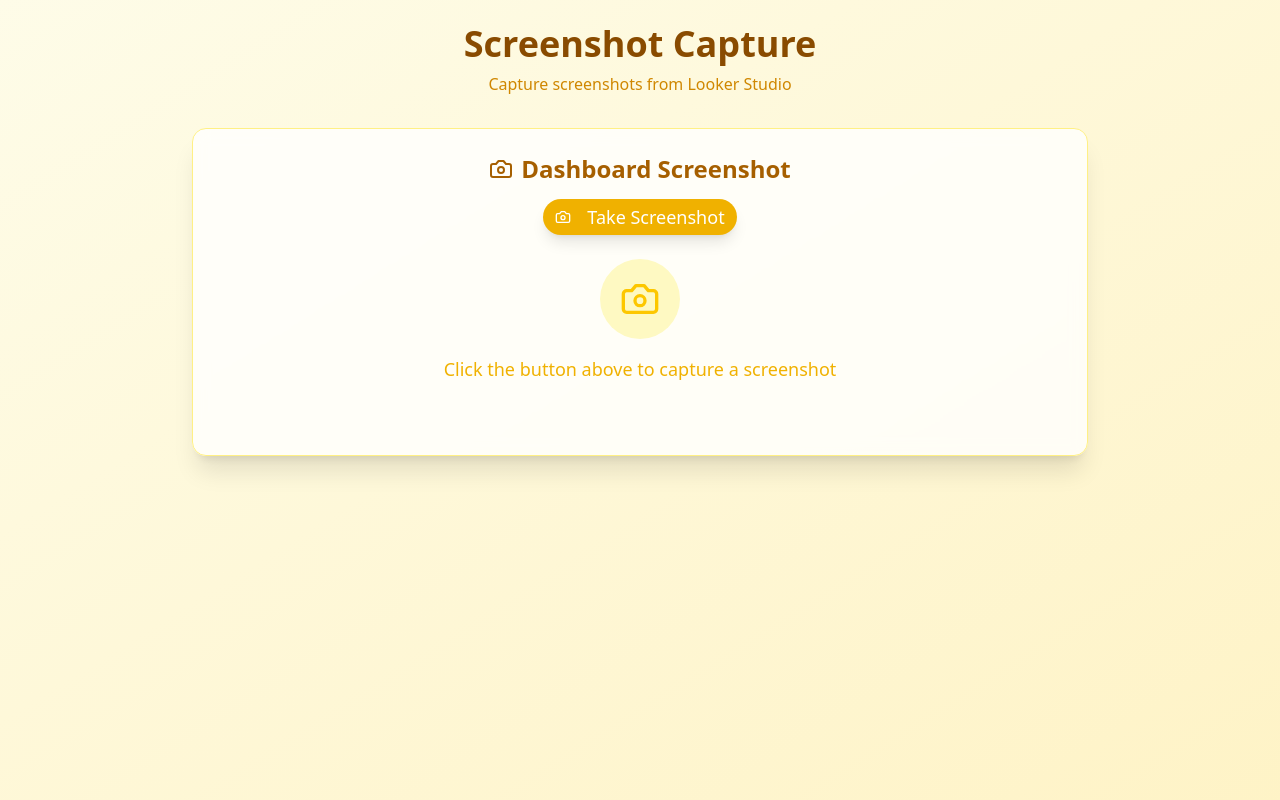
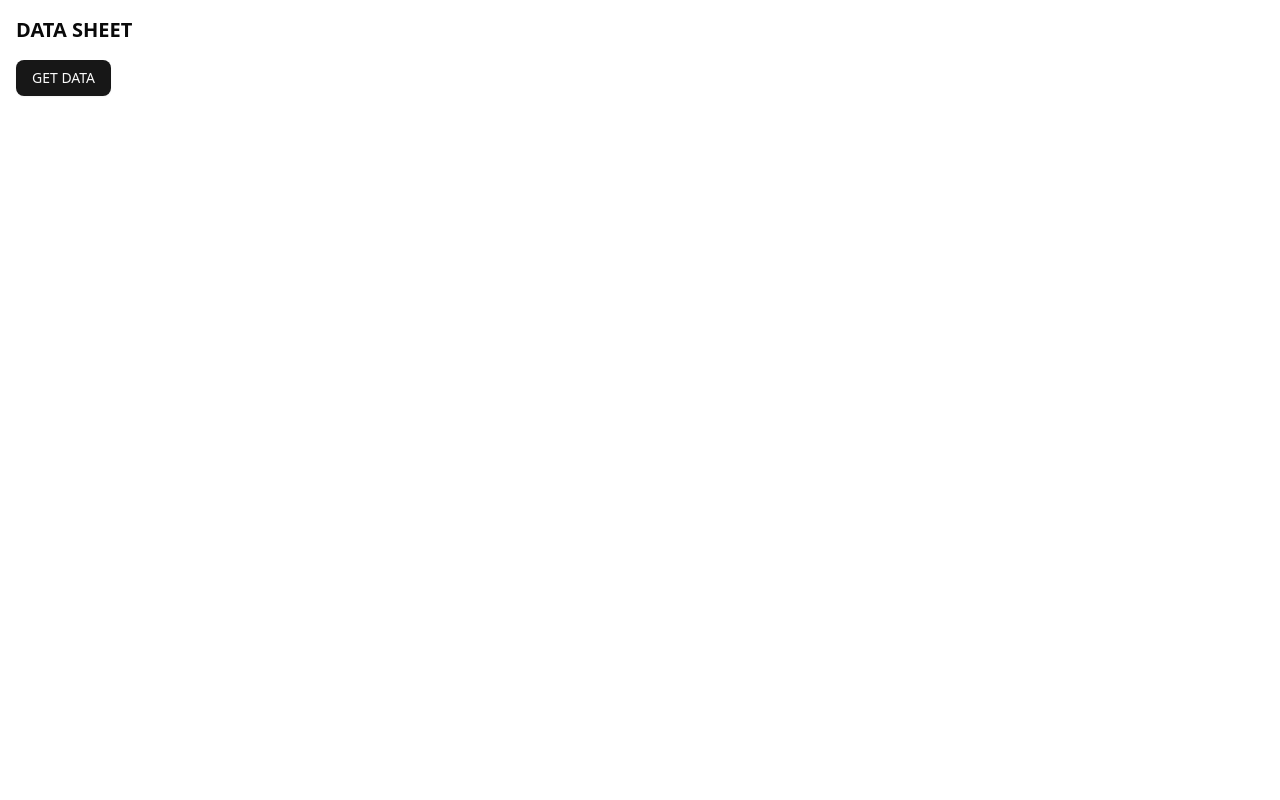
Before and after one commit to papinwit-l/automate_report_client, a React (Vite) app: page /data-sheet in a window 1280 px wide. Before the commit this address led to /. Built offline with nearby package versions, Linux system fonts and the light colour scheme.

Commit message:
overall summary table

```diff
--- a/package.json
+++ b/package.json
@@ -15,11 +15,13 @@
     "@radix-ui/react-tabs": "^1.1.9",
     "@tailwindcss/vite": "^4.1.4",
     "axios": "^1.10.0",
+    "chart.js": "^4.5.0",
     "class-variance-authority": "^0.7.1",
     "clsx": "^2.1.1",
     "embla-carousel-react": "^8.6.0",
     "lucide-react": "^0.503.0",
     "react": "^18.2.0",
+    "react-chartjs-2": "^5.3.0",
     "react-dom": "^18.2.0",
     "react-router-dom": "^7.5.1",
     "tailwind-merge": "^3.2.0",
--- /dev/null
+++ b/src/pages/DataSheet.jsx
@@ -0,0 +1,200 @@
+import { Button } from "@/components/ui/button";
+import axios from "axios";
+import React from "react";
+
+function DataSheet() {
+  const [data, setData] = React.useState(null);
+  const [dataHeader, setDataHeader] = React.useState([]);
+  const [totalData, setTotalData] = React.useState({});
+  const [channelData, setChannelData] = React.useState({});
+  const [loading, setLoading] = React.useState(false);
+  const [error, setError] = React.useState(null);
+  const [metrics, setMetrics] = React.useState([
+    "Impressions",
+    "Reach",
+    "Clicks",
+    "Conversions",
+    "Spent",
+    "Post Engagement",
+    "Value",
+    "Count Lead",
+    "Count Walk",
+    "Count Book",
+  ]);
+
+  const handleGetData = async () => {
+    try {
+      setLoading(true);
+      setError(null);
+
+      const response = await axios.get(
+        "http://localhost:8000/data-sheets/overall-data"
+      );
+      const rawData = response.data.data;
+      const headers = rawData[0];
+      const dataRows = rawData.slice(1);
+
+      const dataObjects = dataRows.map((row) =>
+        Object.fromEntries(headers.map((header, index) => [header, row[index]]))
+      );
+
+      const cleanedData = dataObjects.map((entry) => {
+        const cleaned = { ...entry };
+        for (const key of metrics) {
+          cleaned[key] =
+            parseFloat(cleaned[key]?.toString().replace(/,/g, "")) || 0;
+        }
+        return cleaned;
+      });
+
+      setDataHeader(headers);
+      setData(cleanedData);
+
+      // Group by channel
+      const summaryByChannel = cleanedData.reduce((acc, item) => {
+        const channel = item.Channel || "Unknown";
+        if (!acc[channel]) {
+          acc[channel] = Object.fromEntries(metrics.map((m) => [m, 0]));
+        }
+        for (const key of metrics) {
+          acc[channel][key] += item[key];
+        }
+        return acc;
+      }, {});
+
+      // Add calculations for each channel
+      const enhancedChannelData = {};
+      Object.entries(summaryByChannel).forEach(([channel, data]) => {
+        const ctr =
+          data.Impressions > 0 ? (data.Clicks / data.Impressions) * 100 : 0;
+        const conRate =
+          data.Clicks > 0 ? (data.Conversions / data.Clicks) * 100 : 0;
+        const cpl = data.Conversions > 0 ? data.Spent / data.Conversions : 0;
+
+        enhancedChannelData[channel] = {
+          ...data,
+          ctr,
+          conRate,
+          cpl,
+        };
+      });
+
+      // Calculate totals
+      const totals = Object.fromEntries(metrics.map((m) => [m, 0]));
+      Object.values(summaryByChannel).forEach((channelValues) => {
+        for (const key of metrics) {
+          totals[key] += channelValues[key];
+        }
+      });
+
+      // Add calculated totals
+      const totalCtr =
+        totals.Impressions > 0 ? (totals.Clicks / totals.Impressions) * 100 : 0;
+      const totalConRate =
+        totals.Clicks > 0 ? (totals.Conversions / totals.Clicks) * 100 : 0;
+      const totalCpl =
+        totals.Conversions > 0 ? totals.Spent / totals.Conversions : 0;
+
+      const enhancedTotals = {
+        ...totals,
+        ctr: totalCtr,
+        conRate: totalConRate,
+        cpl: totalCpl,
+      };
+
+      // Update metrics to include calculated fields in desired order
+      const allMetrics = [
+        "Impressions",
+        "Reach",
+        "Clicks",
+        "ctr",
+        "Conversions",
+        "conRate",
+        "cpl",
+        "Spent",
+      ];
+
+      setMetrics(allMetrics);
+      setChannelData(enhancedChannelData);
+      setTotalData(enhancedTotals);
+    } catch (err) {
+      console.error(err);
+      setError("Failed to fetch data.");
+    } finally {
+      setLoading(false);
+    }
+  };
+
+  const formatValue = (value, metric) => {
+    if (metric === "ctr" || metric === "conRate") {
+      return `${value.toFixed(2)}%`;
+    }
+    if (metric === "cpl") {
+      return value.toFixed(2);
+    }
+    return value.toLocaleString();
+  };
+
+  return (
+    <div className="w-full h-full p-4">
+      <h1 className="text-xl font-bold mb-4">DATA SHEET</h1>
+      <div className="flex gap-4 mb-6">
+        <Button onClick={handleGetData} disabled={loading}>
+          {loading ? "Loading..." : "GET DATA"}
+        </Button>
+      </div>
+
+      {error && <p className="text-red-500">{error}</p>}
+
+      {Object.keys(channelData).length > 0 && (
+        <div className="overflow-auto">
+          <h2 className="text-lg font-semibold mb-2">Summary by Channel</h2>
+          <table className="min-w-max table-auto border border-gray-300 text-sm">
+            <thead>
+              <tr className="bg-gray-200">
+                <th className="px-3 py-2 border">Channel</th>
+                {metrics.map((metric) => (
+                  <th key={metric} className="px-3 py-2 border text-right">
+                    {metric === "ctr"
+                      ? "%CTR"
+                      : metric === "conRate"
+                      ? "%Con Rate"
+                      : metric === "cpl"
+                      ? "CPL"
+                      : metric}
+                  </th>
+                ))}
+              </tr>
+            </thead>
+            <tbody>
+              {Object.entries(channelData)
+                .sort(([, a], [, b]) => b["Conversions"] - a["Conversions"])
+                .map(([channel, values]) => (
+                  <tr key={channel} className="hover:bg-gray-100">
+                    <td className="px-3 py-2 border">{channel}</td>
+                    {metrics.map((metric) => (
+                      <td key={metric} className="px-3 py-2 border text-right">
+                        {formatValue(values[metric], metric)}
+                      </td>
+                    ))}
+                  </tr>
+                ))}
+              {Object.keys(totalData).length > 0 && (
+                <tr className="bg-gray-200 font-semibold">
+                  <td className="px-3 py-2 border">Total</td>
+                  {metrics.map((metric) => (
+                    <td key={metric} className="px-3 py-2 border text-right">
+                      {formatValue(totalData[metric], metric)}
+                    </td>
+                  ))}
+                </tr>
+              )}
+            </tbody>
+          </table>
+        </div>
+      )}
+    </div>
+  );
+}
+
+export default DataSheet;
--- a/src/routes/AppRoute.jsx
+++ b/src/routes/AppRoute.jsx
@@ -1,4 +1,5 @@
 import MainLayout from "@/layouts/MainLayout";
+import DataSheet from "@/pages/DataSheet";
 import Home from "@/pages/Home";
 import React from "react";
 import {
@@ -16,6 +17,10 @@ const router = createBrowserRouter([
         index: true,
         element: <Home />,
       },
+      {
+        path: "/data-sheet",
+        element: <DataSheet />,
+      },
     ],
   },
   {
```
Also changed, not shown: 1 other file (tests, documents, lock files or other folders).
